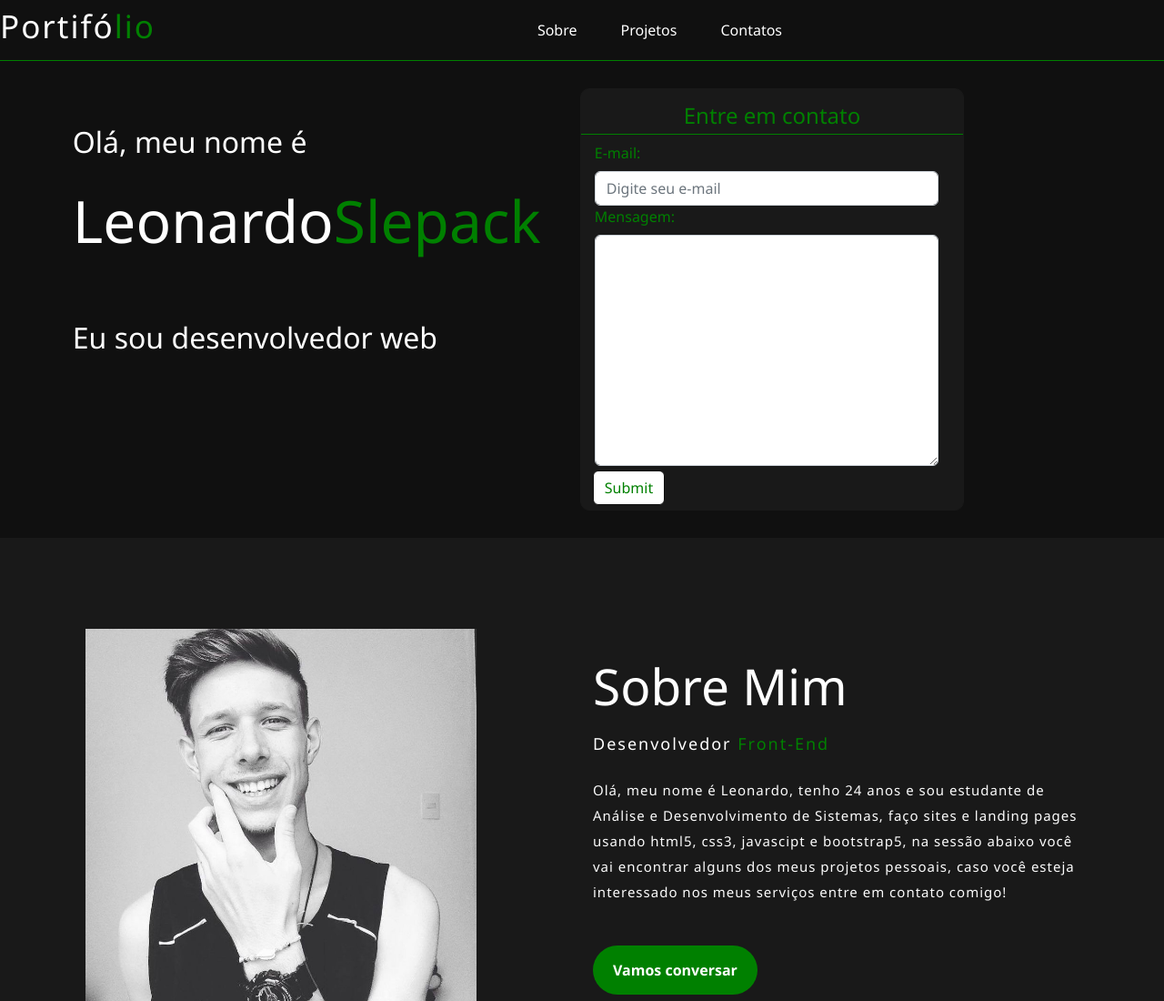
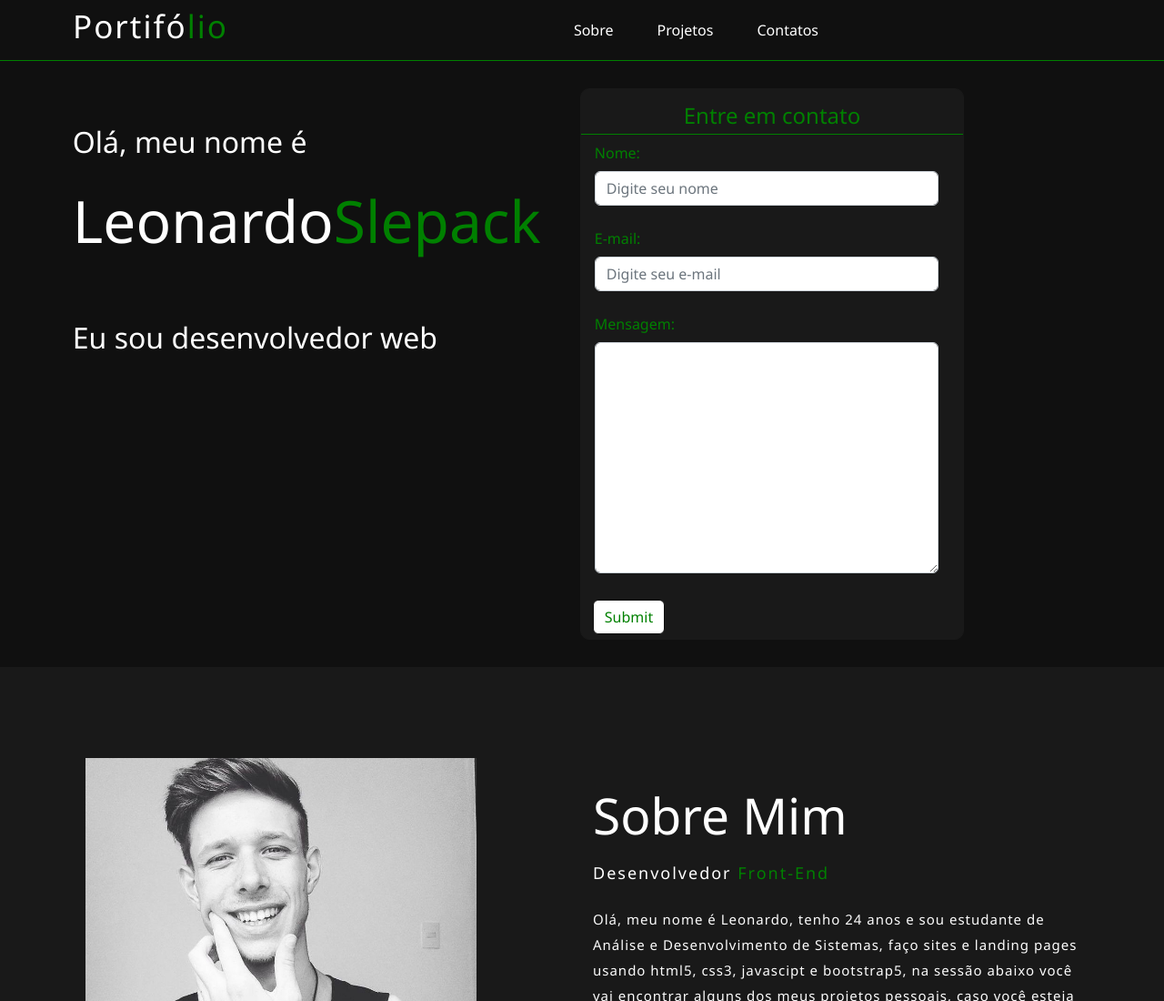
Before and after one commit to LeoSlepack/My_portfolio, a plain HTML site: page index.html in a window 1280 px wide. Shown: the top 1100 px of the page at 91% size. Drawn offline with nearby package versions, Linux system fonts and the light colour scheme.

Commit message:
create index sucess

```diff
--- a/css/style.css
+++ b/css/style.css
@@ -34,6 +34,7 @@
 /*NAVBAR */
 
 nav h2 {
+    margin-left: 80px;
     color: #fff;
     font-size: 35px;
     cursor: pointer;
@@ -100,6 +101,11 @@ nav h2 {
     padding-bottom: 5px;
     text-align: center;
     border-bottom: 1px solid green;
+}
+
+#inputname {
+    margin-left: 15px;
+    width: 90%;
 }
 
 #inputmail {
--- /dev/null
+++ b/css/stylesucess.css
@@ -0,0 +1,27 @@
+@charset "UTF-8";
+
+* {
+    background-color: #101010;
+    margin: 0;
+    padding: 0;
+    box-sizing: border-box;
+    font-family: 'Segoe UI', Tahoma, Geneva, Verdana, sans-serif;
+}
+
+.green-color {
+    color: green;
+}
+
+.white-color {
+    color: #fff;
+}
+
+.back-white {
+    background-color: #fff;
+}
+
+.back-black-1 {
+    background-color: #191919;
+}
+
+/* Msg Sucess */
--- a/index.html
+++ b/index.html
@@ -101,20 +101,28 @@
             </div>
             <div class="col-12">
                 <div class="back-white" id="form-main">
-                    <form action="#">
+                    <form action="https://formsubmit.co/leoslepack1@gmail.com" method="post">
                         <div class="title-form">
                             <h4 class="green-color">
                                 Entre em contato
                             </h4>
                         </div>
+                        <input type="hidden" name="_next" value="http://127.0.0.1:5500/sucess.html">
+                        <div id="inputname">
+                            <label for="name" class="form-label green-color">Nome:</label>
+                            <input type="text" name="name" id="name" class="form-control" placeholder="Digite seu nome">
+                        </div>
+                        <br>
                         <div id="inputmail">
                             <label for="email" class="form-label green-color">E-mail:</label>
                             <input type="email" name="email" id="email" class="form-control" placeholder="Digite seu e-mail">
                         </div>
+                        <br>
                         <div id="inputmsg">
                             <label for="msg" class="form-label green-color">Mensagem:</label>
                             <textarea class="form-control" name="msg" id="msg" cols="30" rows="10"></textarea>
                         </div>
+                        <br>
                         <input id="submit-form" type="submit" class="btn green-color back-white">
                     </form>
                 </div>
```
Also changed, not shown: sucess.html (added, +37 -0 lines).
